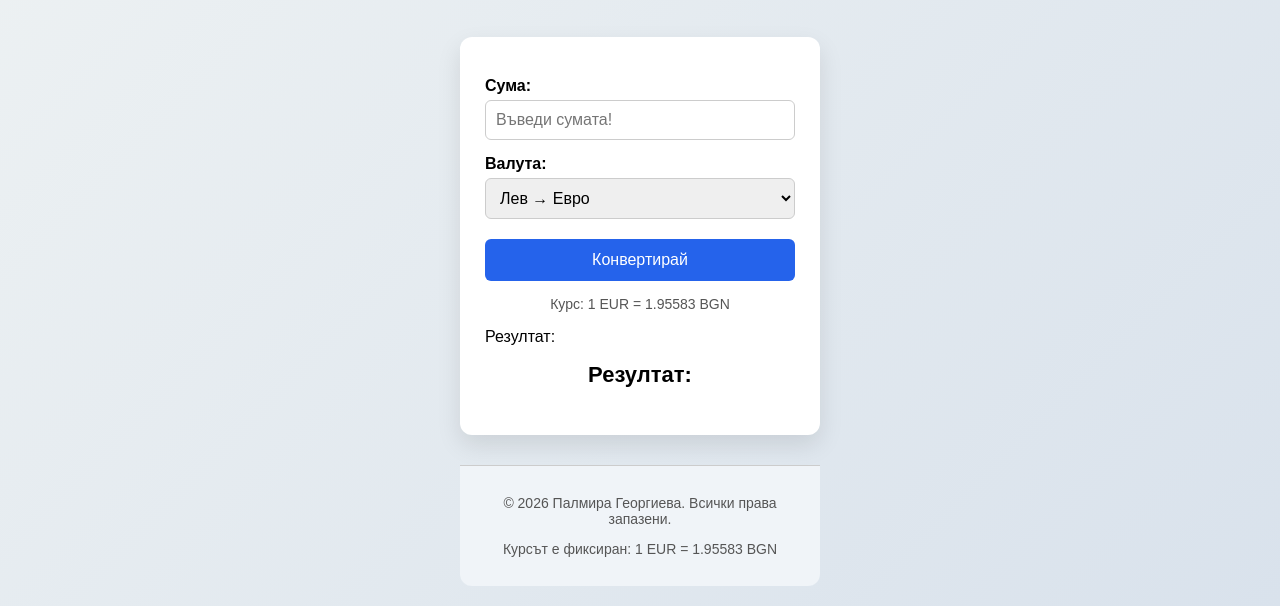
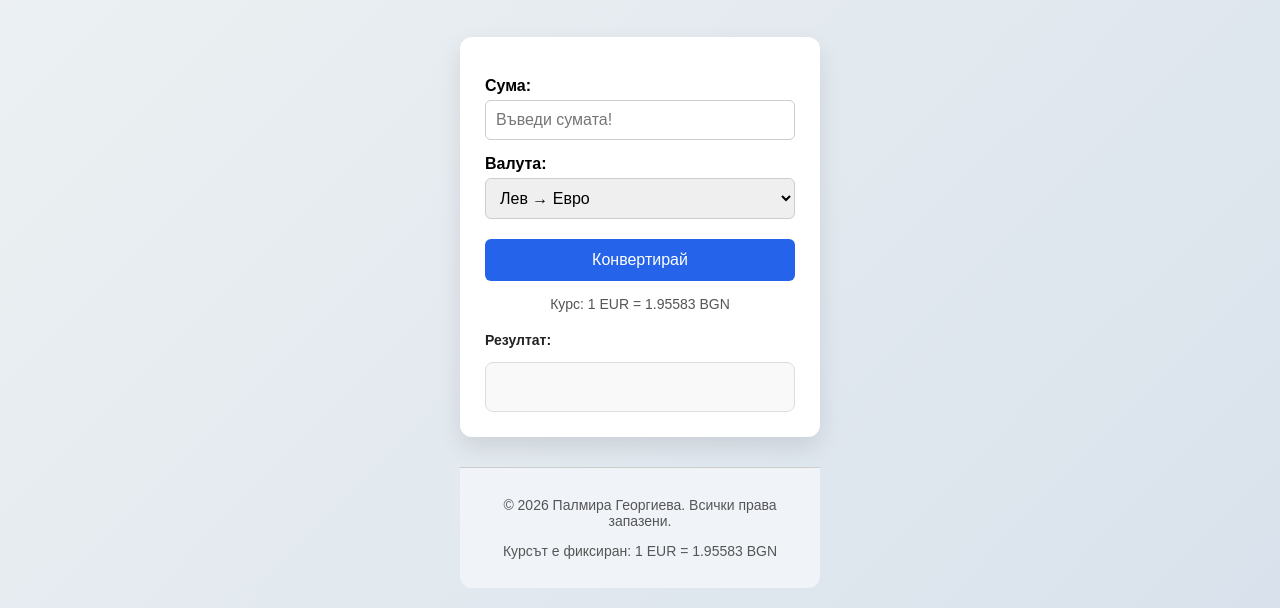
Before and after one commit to PalmiraGeorgieva/calculatorEuroBGN.io, a plain HTML site: page index.html in a window 1280 px wide. Shown: the part 203-811 px from the top of the page. Drawn offline with Linux system fonts and the light colour scheme.

Commit message:
Refactor styles and add result display classes
Added new classes for result display and improved styling.

```diff
--- a/styles.css
+++ b/styles.css
@@ -71,11 +71,36 @@ button:hover {
     color: #555;
 }
 
-#result {
-    margin-top: 15px;
+.result-label {
+    font-size: 14px;
+    color: #222;
+    margin-top: 20px;
+    display: block;
+    font-weight: bold;
+}
+.result-box {
+    margin-top: 8px;
+    padding: 12px;
+    border: 1px solid #ddd;
+    border-radius: 8px;
+    background-color: #f9f9f9;
     text-align: center;
-    font-size: 22px;
+    display: flex;
+    align-items: center;
+    justify-content: center;
+    height: 50px;
+}
+
+.result-value {
+    font-size: 18px;
     font-weight: bold;
+    color: #222;
+    opacity: 0;
+    transition: opacity 0.4s ease-in-out;
+}
+
+.result-value.show {
+    opacity: 1;
 }
 footer {
     margin-top: 30px;
```
